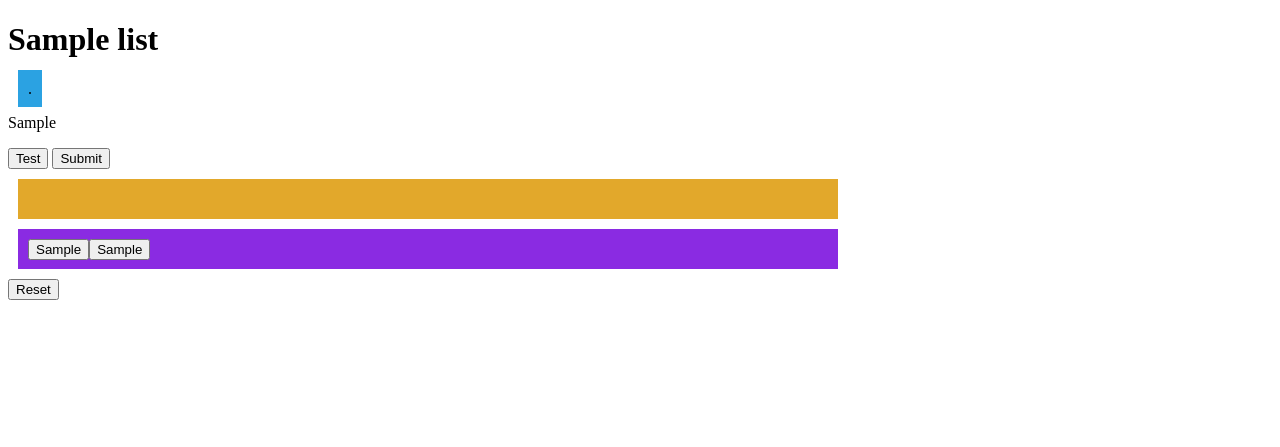
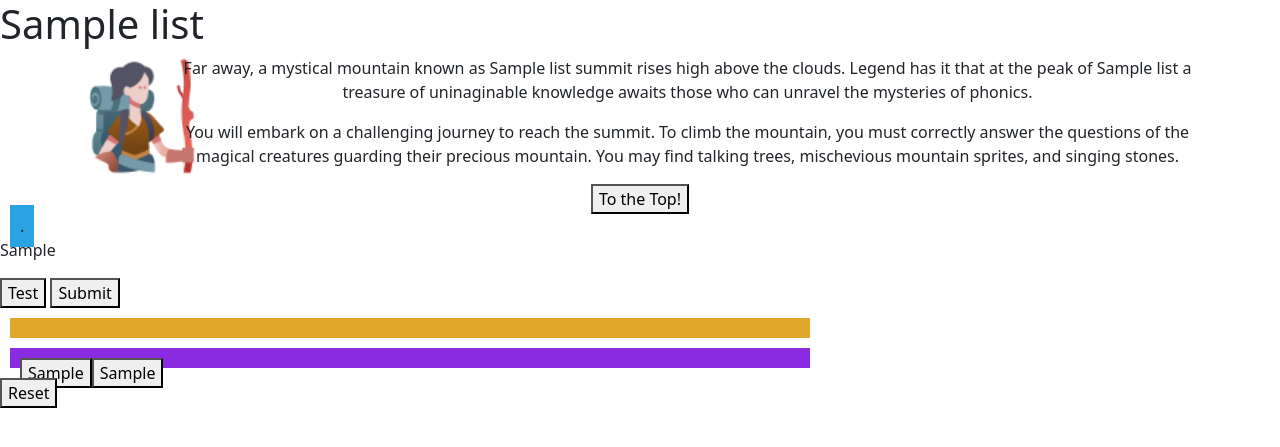
Before and after one commit to tkdgolden/sound-summit, a Flask app: page /1 in a window 1280 px wide. Shown: the top 447 px of the page. Run offline with Flask 3, Linux system fonts and the light colour scheme; tables that the repository leaves empty hold one stand-in row (values such as "Sample post").

Commit message:
into blurb

```diff
--- a/templates/base.html
+++ b/templates/base.html
@@ -2,6 +2,8 @@
 <html lang="en">
 <head>
     <link rel="stylesheet" href="/static/css/styles.css">
+    <link rel="stylesheet" href="https://use.fontawesome.com/releases/v6.5.1/css/all.css">
+    <link href="https://cdn.jsdelivr.net/npm/bootstrap@5.3.2/dist/css/bootstrap.min.css" rel="stylesheet" integrity="sha384-T3c6CoIi6uLrA9TneNEoa7RxnatzjcDSCmG1MXxSR1GAsXEV/Dwwykc2MPK8M2HN" crossorigin="anonymous">
     <meta charset="UTF-8">
     <meta name="viewport" content="width=device-width, initial-scale=1.0">
     <title>{% block title %}{% endblock %}</title>
@@ -9,6 +11,7 @@
 </head>
 <body>
     {% block body %}{% endblock %}
+    <script src="https://cdn.jsdelivr.net/npm/bootstrap@5.3.2/dist/js/bootstrap.bundle.min.js" integrity="sha384-C6RzsynM9kWDrMNeT87bh95OGNyZPhcTNXj1NW7RuBCsyN/o0jlpcV8Qyq46cDfL" crossorigin="anonymous"></script>
     <script src="https://code.jquery.com/jquery-3.3.1.js"></script>
     <script src="/static/js/script.js"></script>
 </body>
--- a/templates/gameplay.html
+++ b/templates/gameplay.html
@@ -2,6 +2,18 @@
 {% block title %}{{ list.list_name }}{% endblock %}
 {% block body %}
 <h1 id="title" data-difficulty="{{ list.difficulty }}" data-list="{{ list.list_id }}">{{ list.list_name }}</h1>
+<div class="container text-center">
+    <div class="row justify-content-between">
+        <div class="col-1">
+            <img src="/static/images/icons/woman_hiker.png" alt="woman hiker" width="120" height="120">
+        </div>
+        <div class="col-11">
+            <p>Far away, a mystical mountain known as {{ list.list_name }} summit rises high above the clouds. Legend has it that at the peak of {{ list.list_name }} a treasure of uninaginable knowledge awaits those who can unravel the mysteries of phonics.</p>
+            <p>You will embark on a challenging journey to reach the summit. To climb the mountain, you must correctly answer the questions of the magical creatures guarding their precious mountain. You may find talking trees, mischevious mountain sprites, and singing stones.</p>
+        </div>
+    </div>
+    <button>To the Top!</button>
+</div>
 <div class="status">
     {% for word in word_sounds %}
         <span class="fraction incomplete">.</span>
```
Also changed, not shown: references.md (+16 -0 lines), static/images/backgrounds/cliff.png (added), static/images/backgrounds/path_to_top_of_mountain_route_up_mountain_path_mountain_up_looking_up_view_of_top_2545402218.png (added), static/images/icons/boy_hiker.png (added), static/images/icons/male_hiker.png (added), static/images/icons/woman_hiker.png (added).
